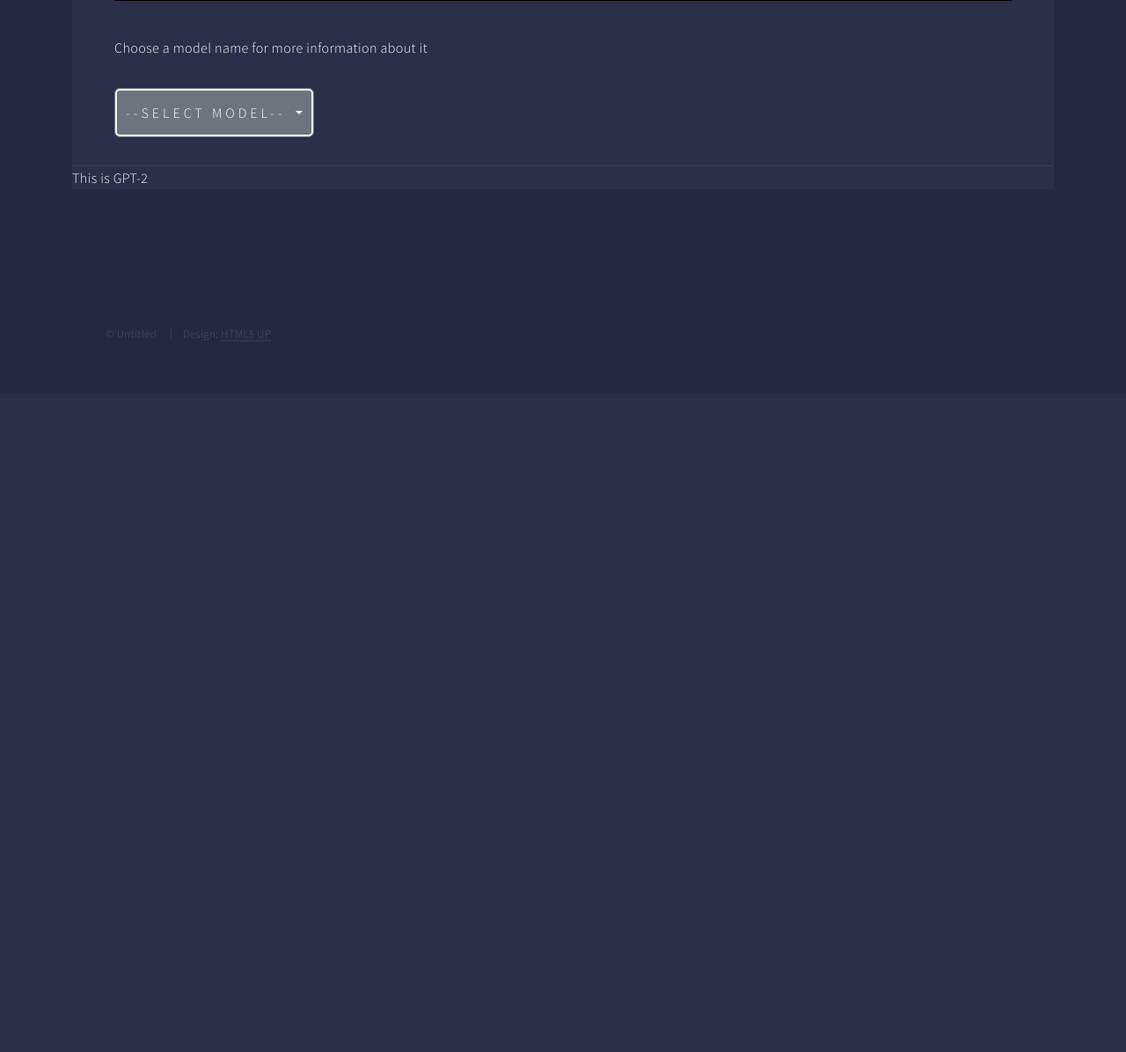
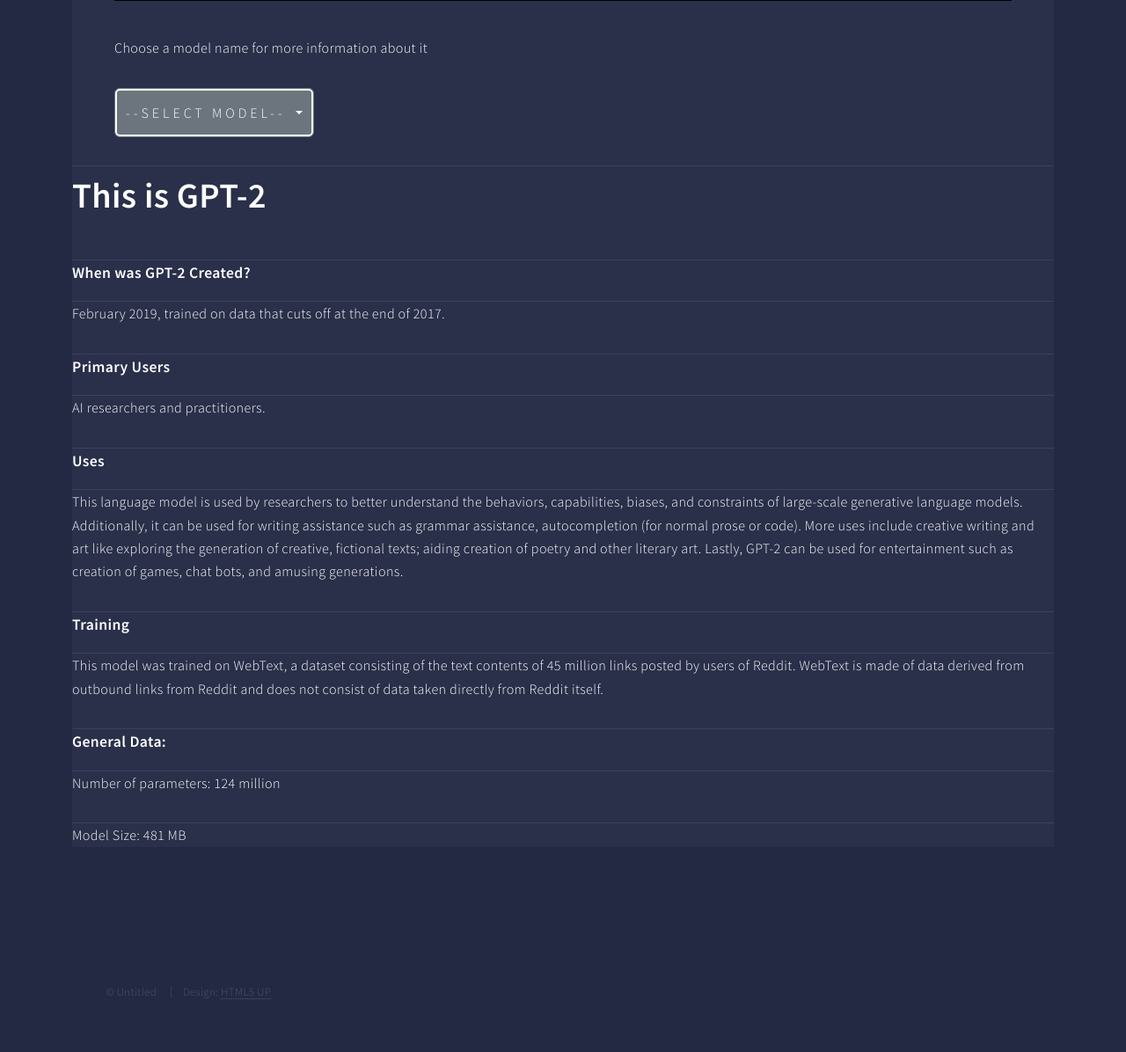
Before and after one commit to liambaker10/SHEAA, a Flask app: template TestWebsite/website/templates/GPT2.html in a window 1280 px wide. Shown: the part 577-1773 px from the top of the page at 88% size. Before the commit the page ends 965 px from the top, so only its background shows below. Run offline with Flask 3, Linux system fonts and the light colour scheme; the template is opened without the code that fills it, so the values that code supplies are empty.

Commit message:
Updated GPT2.html

```diff
--- a/TestWebsite/website/templates/GPT2.html
+++ b/TestWebsite/website/templates/GPT2.html
@@ -51,6 +51,7 @@ content%}
 							>
 						</li>
 						<li><a class="dropdown-item" href="/AboutModels/Bart">Bart</a></li>
+						<li><a class="dropdown-item" href="/AboutModels/dialGPT">DialGPT</a></li>
 					</ul>
 				</div>
 				<link
@@ -60,7 +61,23 @@ content%}
 			</div>
 		</section>
 		<!-- Main -->
-		<p>This is GPT-2</p>
+		<h1>This is GPT-2</h1>
+
+			<h4>When was GPT-2 Created?</h4>
+			<p>February 2019, trained on data that cuts off at the end of 2017.</p>
+			<h4>Primary Users</h4>
+			<p>AI researchers and practitioners.</p>
+			<h4>Uses</h4>
+			<p>	This language model is used by researchers to better understand the behaviors, capabilities, biases, and constraints of large-scale generative language models.
+				Additionally, it can be used for writing assistance such as grammar assistance, autocompletion (for normal prose or code).
+				More uses include creative writing and art like exploring the generation of creative, fictional texts; aiding creation of poetry and other literary art.
+				Lastly, GPT-2 can be used for entertainment such as creation of games, chat bots, and amusing generations.
+			</p>
+			<h4>Training</h4>
+			<p>This model was trained on WebText, a dataset consisting of the text contents of 45 million links posted by users of Reddit. WebText is made of data derived from outbound links from Reddit and does not consist of data taken directly from Reddit itself.</p>
+			<h4>General Data:</h4>
+			<p>Number of parameters: 124 million</p>
+			<p>Model Size: 481 MB</p>
 	</div>
 </html>
 {% endblock %}
```
